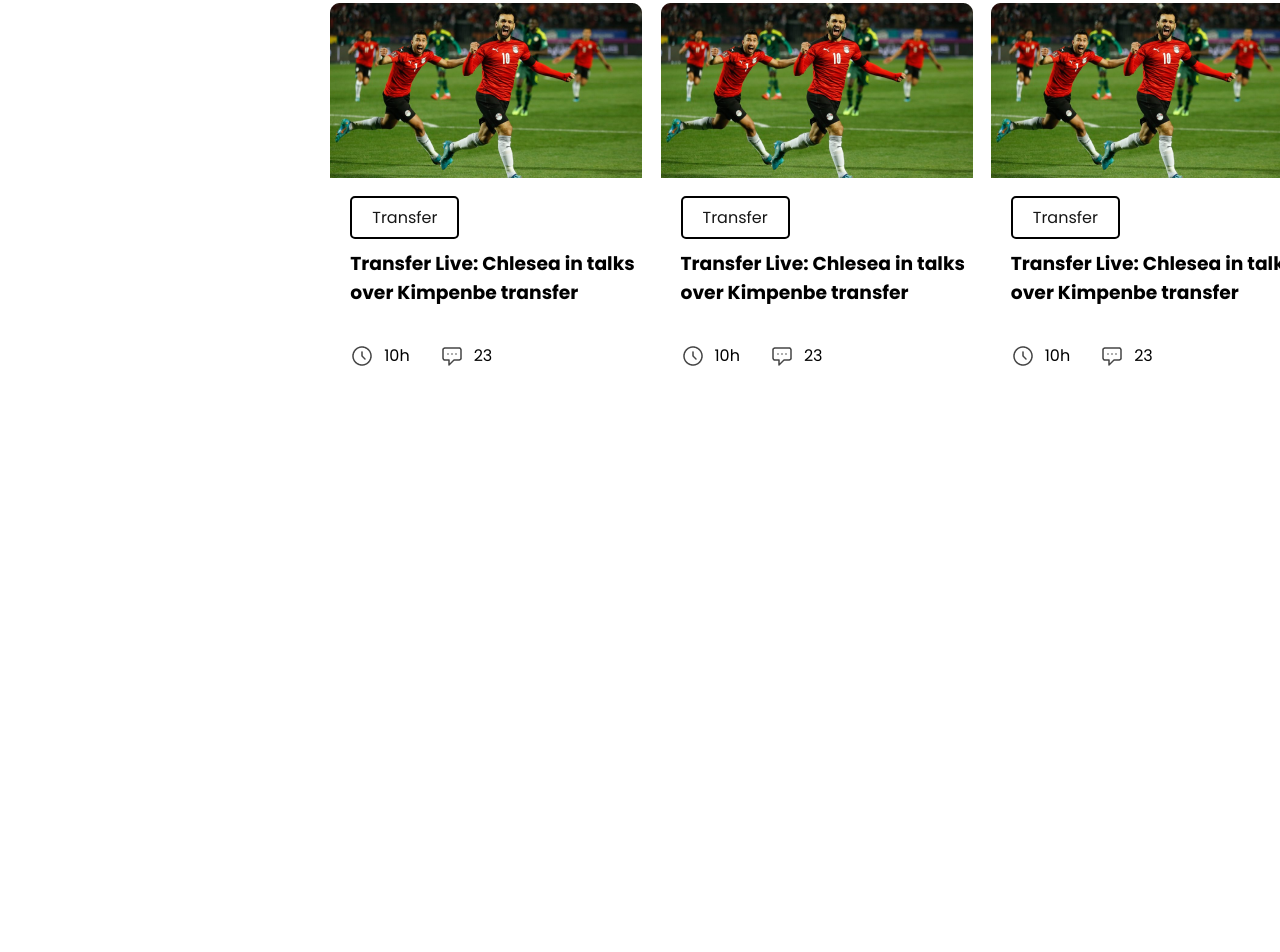
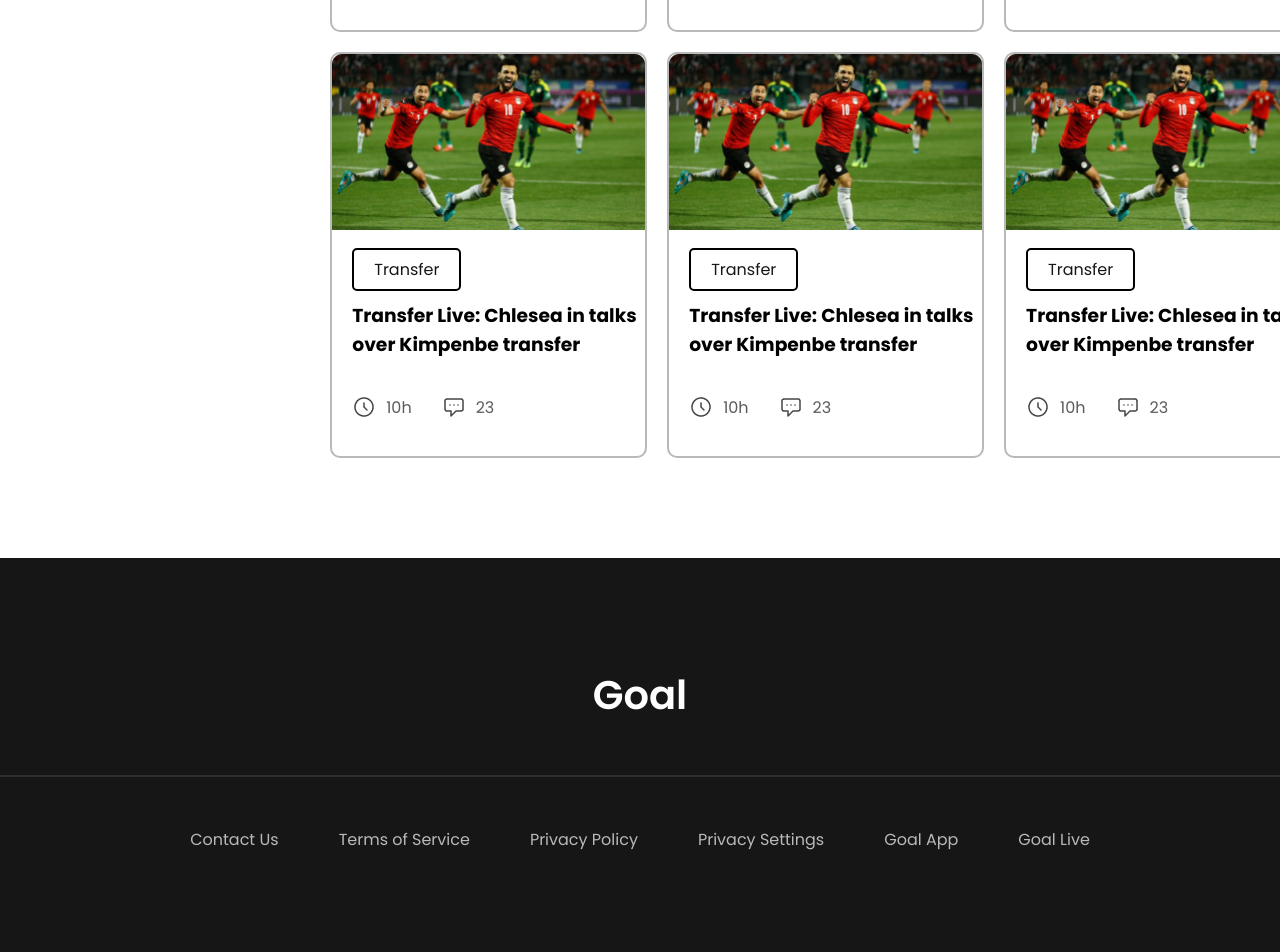
Before and after one commit to Turjo-abhishek/world-cup-for-assignment2, a plain HTML site: page index.html in a window 1280 px wide. Shown: the part 1574-2526 px from the top of the page. Before the commit the page ends 2078 px from the top, so only its background shows below. Drawn offline with Linux system fonts and the light colour scheme.

Commit message:
added new styles

```diff
--- a/index.html
+++ b/index.html
@@ -27,10 +27,13 @@
     <!-- main start -->
     <main>
         <div class="aside">
-            <a href="" class="aside-items">Upcoming Match</a>
-            <a href="" class="aside-items">All Group</a>
-            <a href="" class="aside-items">Blog</a>
+            <button>Upcoming Matches</button>
+            <button>All Group</button>
+            <button>Blog</button>
         </div>
+        <section class="">
+
+        </section>
         <article>
             <div class="blogs">
                 <div class="blog-img">
@@ -203,10 +206,25 @@
                     </div>
                 </div>
             </div>
+            <!-- <div class="blogs view-btn">
+                <button>View All</button>
+            </div> -->
         </article>
     </main>
-
     <!-- main end -->
+    <!-- footer start -->
+    <footer>
+        <h1 class="footer-title">Goal</h1>
+        <hr>
+        <div class="footer-items">
+            <p>Contact Us</p>
+            <p>Terms of Service</p>
+            <p>Privacy Policy</p>
+            <p>Privacy Settings</p>
+            <p>Goal App</p>
+            <p>Goal Live</p>
+        </div>
+    </footer>
 
 </body>
 </html>
--- a/styles/style.css
+++ b/styles/style.css
@@ -45,7 +45,12 @@ body{
     border-radius: 5px;
     padding: 16px 25px;
     background: linear-gradient(to right, rgb(149, 98, 98), rgb(145, 145, 74));
+    font-size: 20px;
 
+}
+.banner-info .fa-greater-than{
+    margin-left: 10px;
+    font-size: 24px;
 }
 
 .banner-img{
@@ -66,7 +71,7 @@ main{
     justify-content: space-between;
 }
 .aside{
-    width: 312px;
+    min-width: 312px;
     height: 312px;
     background-color: black;
     display: flex;
@@ -75,23 +80,48 @@ main{
     justify-content: space-around;
     border-radius: 20px;
 }
-.aside>a{
-    display: block;
-    width: 240px;
-    height: 60px;
+.aside>button{
+    width: 252px;
+    height: 64px;
+    border-radius: 10px;
+    font-size: 20px;
+    font-weight: 500;
+    color: #161616;
     background-color: #ffffff;
-    border-radius: 10px;
 }
 article{
     width: 75%;
     display: grid;
     grid-template-columns: repeat(3,1fr);
+    grid-gap: 20px;
 }
+.blogs{
+    border: 2px solid #b9b9b9;
+    border-radius: 10px;
+}
+/* .view-btn{
+    grid-column: 1/4;
+    text-align: center;
+}
+.view-btn>button{
+    background-color: #DD0000;
+    width: 150px;
+    height: 60px;
+    font-size: 20px;
+    font-weight: 600;
+    color: #ffffff;
+    border: 0;
+    border-radius: 10px;
+    display: none;
+} */
 .blogs .blog-img img{
-    width: 312px;
-    height: 175px;
+    width: 100%;
+    /* height: 175px; */
 }
-.blog-info, .blog-other-info{
+.blog-info{
+    margin: 20px 0 20px 20px;
+}
+.blog-other-info{
     margin: 20px 20px;
 }
 .blog-other-info{
@@ -118,3 +148,54 @@ article{
 .blog-other-info>div>img{
     margin-right: 10px;
 }
+.blog-other-info>div>p{
+    color: rgba(22, 22, 22, 0.7);
+}
+
+/* ---------footer start-------- */
+
+footer{
+    width: 100%;
+    background-color: #161616;
+    text-align: center;
+    padding-top: 80px;
+    padding-bottom: 100px;
+}
+.footer-title{
+    color: #ffffff;
+    font-size: 40px;
+    font-weight: 600;
+    /* margin-top: 40px; */
+
+}
+footer>hr{
+    width: 1320px;
+    margin: 50px auto;
+    border: 1px solid #FFFFFF1A;
+}
+.footer-items{
+    display: flex;
+    justify-content: center;
+    color: #ffffff;
+}
+.footer-items p{
+    font-size: 16px;
+    font-weight: 500;
+    color: #b9b9b9;
+    margin: 0 30px;
+}
+/* -----footer end------ */
+
+/* -----------media querry----------- */
+
+@media screen and (max-width:992px) and (min-width:577px) {
+
+    .aside{
+        display: none;
+    }
+    article{
+        grid-template-columns: repeat(2,1fr);
+        grid-gap: 30px;
+        margin: 0 auto;
+    }
+}
```
